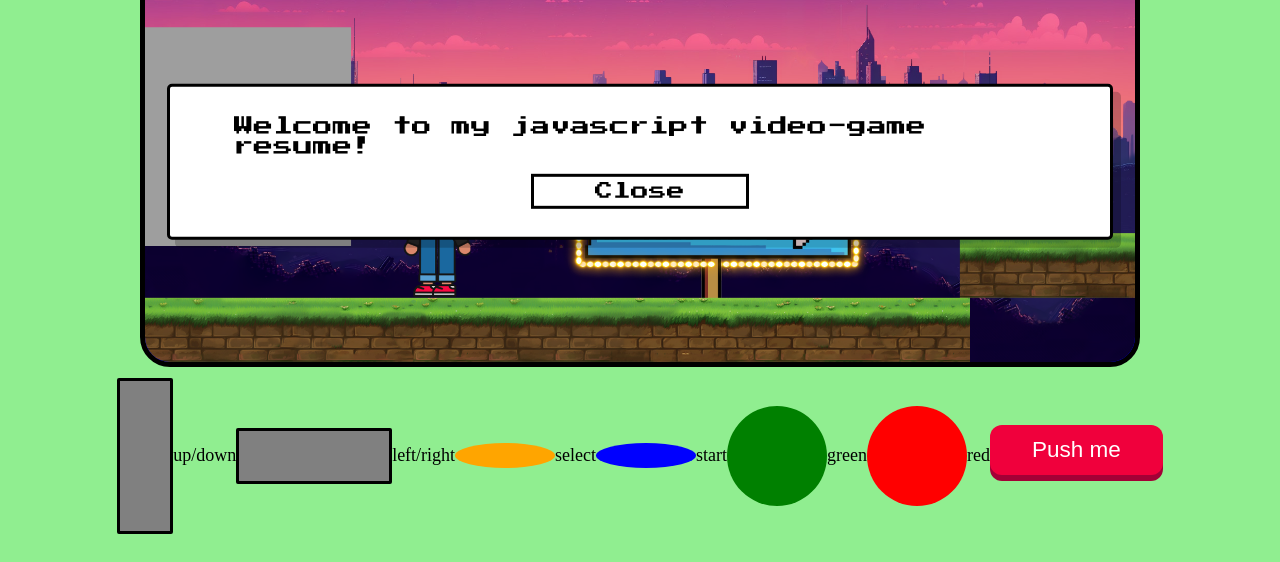
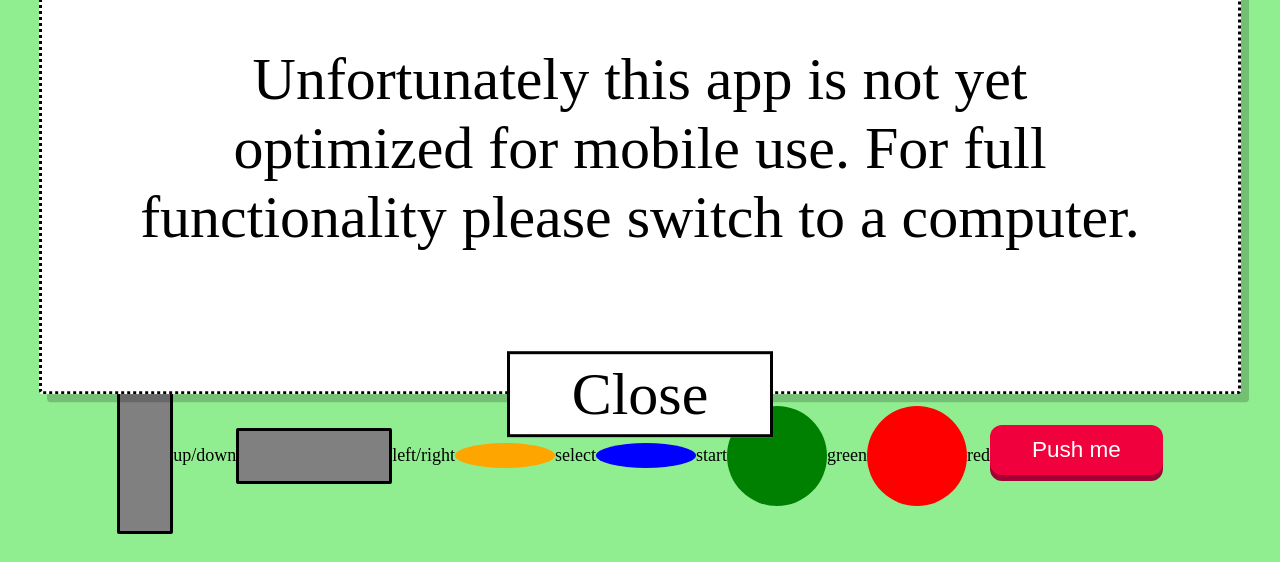
Before and after one commit to NateNotermann/Video-Game-Resume, a plain HTML site: page index.html in a window 1280 px wide. Shown: the part 238-800 px from the top of the page. Drawn offline with Linux system fonts and the light colour scheme; animation ran at ten frames a second; a web font is replaced by a local one.

Commit message:
added mobile alert

```diff
--- a/index.html
+++ b/index.html
@@ -16,6 +16,18 @@
   <div id="loader" class="loader"></div>
 
   <div id="content" class="screenDiv" style="display:none">
+
+    <!--MAIN MENU/HELP MODAL -->
+    <div id="modalMobile" class="modal">
+      <p id="modalTextMobile" class="mobile">Hello! Using a mobile device? </p>
+      <p class="mobile">Unfortunately this app is not yet optimized for mobile use. For full functionality please switch to a computer.</p>
+      <br>
+      <div id="modalMobileButtons" class="buttons">
+        <!-- <button id="btnOpen" class="btn">Open</button> -->
+        <button id="btnCloseMobile" class="btn">Close</button>
+      </div>
+    </div>
+
 
     <!--MAIN MENU/HELP MODAL -->
     <div id="modalHelp" class="modal">
--- a/index.js
+++ b/index.js
@@ -1,4 +1,16 @@
 // import platform from '../img/platform.png';
+const modalMobile = document.getElementById('modalMobile');
+let mobileModal = true
+ // -------------------- modalmobileON --------------------
+function mobileModalOn(){
+    mobileModal = true
+    modalMobile.style.display = 'flex'
+}
+  // ---- modalMobile OFF ----
+function mobileModalOff(){
+    mobileModal = false
+    modalMobile.style.display = 'none'
+}
 
 function isMobileDevice() {
     // Check if the user agent contains keywords indicative of mobile devices
@@ -7,8 +19,13 @@ function isMobileDevice() {
   // Example usage
   if (isMobileDevice()) {
     console.log("User is using a mobile device");
+    mobileModal = true
+    // mobileModalOn()
     // window.alert("This app works best on a computer browser.")
-  } else {
+} else {
+      mobileModal = true
+    //   mobileModalOn()
+    //   mobileModalOff()
     console.log("User is using a computer browser");
   }
 
@@ -17,6 +34,10 @@ const canvas = document.querySelector('canvas');
 const c = canvas.getContext('2d');
 const loaderDiv = document.getElementById("loader")
 
+
+const closeButtonMobile = document.getElementById('btnCloseMobile');
+const modalHelp = document.getElementById('modalHelp');
+const closeButtonHelp = document.getElementById('btnCloseHelp');
 const modalHGA = document.getElementById('modalHGA')
 const modalPrime = document.getElementById('modalPrime')
 const modalCBRE = document.getElementById('modalCBRE')
@@ -33,8 +54,6 @@ const closeButtonCoyote = document.getElementById('btnCloseCoyote');
 const closeButtonMCTC = document.getElementById('btnCloseMCTC');
 
 
-const modalHelp = document.getElementById('modalHelp');
-const closeButtonHelp = document.getElementById('btnCloseHelp');
 // canvas.width = window.innerWidth
 // canvas.height = window.innerHeight
 canvas.width =  1920  //visualViewport.width - 10
@@ -65,8 +84,12 @@ document.addEventListener("DOMContentLoaded", function() {
         if(loaderDisplay.display === "none") {
             console.log('loader = HIDDEN');
             document.getElementById("content").style.display = "flex";
+
         } else {
             console.log('loader VISIBLE');
+        }
+        if(mobileModal) {
+            mobileModalOn()
         }
         // document.getElementById("content").style.display = "block";
         // document.getElementById("content").style.display = "flex";
@@ -815,7 +838,7 @@ addEventListener('keydown', ({keyCode, key}, ) => { // keyCode is event.keyCode,
             break
         case 191:        // X
             // console.log('QuestionMark');
-            if(!MCTCModal && !CoyoteModal && !CBREModal && !PrimeModal && !HGAModal){
+            if(!MCTCModal && !CoyoteModal && !CBREModal && !PrimeModal && !HGAModal && !mobileModal){
                     console.log('TRUUUUUUU');
                     keys.QuestionMark.pressed = true
                     helpModalOn()
@@ -1064,6 +1087,7 @@ function helpModalOff(){
 }
 
 
+
 // ---- Click listener for HGA Close button --
 closeButtonHGA.addEventListener('click', function() {
     setTimeout(modalHGAOff, 100);
@@ -1098,11 +1122,16 @@ closeButtonMCTC.addEventListener('click', function() {
 })
 
 
-
 // ---- Click listener for Help Close button -- closed CBREModal
 closeButtonHelp.addEventListener('click', function() {
     setTimeout(helpModalOff, 100);
     console.log('btncloseHelp clicked');
+})
+
+// ---- Click listener for Mobile Close button -- closed CBREModal
+closeButtonMobile.addEventListener('click', function() {
+    setTimeout(mobileModalOff, 100);
+    console.log('btncloseMobile clicked');
 })
 
 function test() {
--- a/style.css
+++ b/style.css
@@ -3,13 +3,37 @@
   flex-direction: column;
 }
 
+#modalMobile {
+  z-index: 1000;
+  position: absolute;
+  /* top: 40%;
+  bottom: 40%;
+  right: 5%;
+  left: 5%; */
+  /* margin-left: 5%;
+  margin-right: 5%;
+  margin-top: 5%;
+  margin-bottom: 5%; */
+  width: 85%;
+  height: 50%;
+  border-radius: 4px;
+  border-style: dotted;
+}
+
+#modalMobile, #modalTextMobile, #modalMobileButtons, .mobile {
+  display: flex;
+  flex-direction: column;
+  justify-content: center;
+  align-items: center;
+  font-size: 60px;
+  text-align: center;
+}
+
 .loader {
-
   /* position: absolute;
   top: 50%;
   left: 50%;
   transform: translate(-50%, -50%); */
-
 
   border: 16px solid #f3f3f3; /* Light grey */
   border-top: 16px solid #3498db; /* Blue */
```
